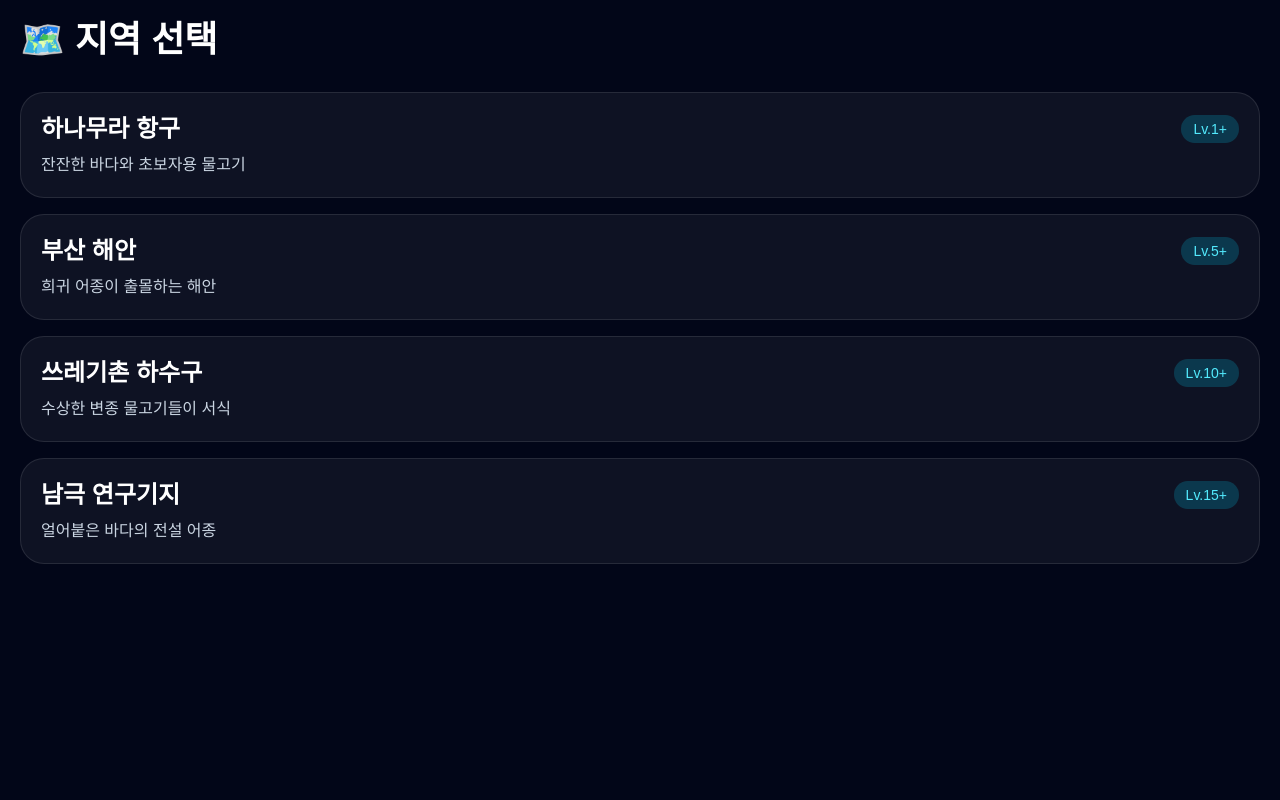
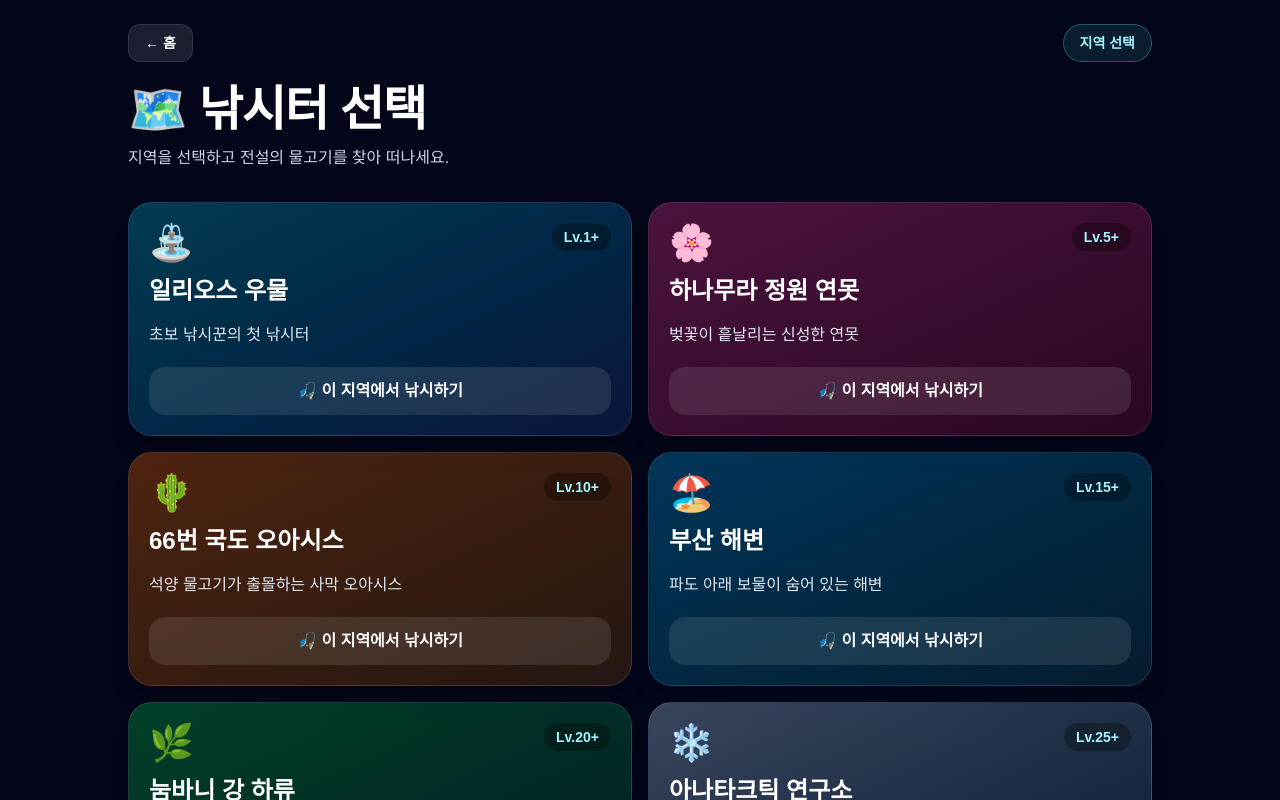
Before and after one commit to winzfs/overwatch-fishing-web, a Next.js app: page /regions in a window 1280 px wide. Shown: the top 800 px of the page. Built offline with nearby package versions, Linux system fonts and the light colour scheme.

Commit message:
fix region navigation

```diff
--- a/app/regions/page.tsx
+++ b/app/regions/page.tsx
@@ -1,54 +1,72 @@
+"use client";
+
 const regions = [
-      {
-          name: "하나무라 항구",
-              desc: "잔잔한 바다와 초보자용 물고기",
-                  level: 1,
-                    },
-                      {
-                          name: "부산 해안",
-                              desc: "희귀 어종이 출몰하는 해안",
-                                  level: 5,
-                                    },
-                                      {
-                                          name: "쓰레기촌 하수구",
-                                              desc: "수상한 변종 물고기들이 서식",
-                                                  level: 10,
-                                                    },
-                                                      {
-                                                          name: "남극 연구기지",
-                                                              desc: "얼어붙은 바다의 전설 어종",
-                                                                  level: 15,
-                                                                    },
+  { id: "ilios", emoji: "⛲", name: "일리오스 우물", desc: "초보 낚시꾼의 첫 낚시터", level: 1, color: "from-cyan-500/30 to-blue-900/30" },
+    { id: "hanamura", emoji: "🌸", name: "하나무라 정원 연못", desc: "벚꽃이 흩날리는 신성한 연못", level: 5, color: "from-pink-500/30 to-rose-900/30" },
+      { id: "route66", emoji: "🌵", name: "66번 국도 오아시스", desc: "석양 물고기가 출몰하는 사막 오아시스", level: 10, color: "from-orange-500/30 to-yellow-900/30" },
+        { id: "busan", emoji: "🏖️", name: "부산 해변", desc: "파도 아래 보물이 숨어 있는 해변", level: 15, color: "from-sky-500/30 to-cyan-900/30" },
+          { id: "numbani", emoji: "🌿", name: "눔바니 강 하류", desc: "독특한 생명체가 사는 도시의 강", level: 20, color: "from-green-500/30 to-emerald-900/30" },
+            { id: "antarctica", emoji: "❄️", name: "아나타크틱 연구소", desc: "빙하 아래 심해어가 잠든 극지 낚시터", level: 25, color: "from-blue-200/30 to-sky-900/30" },
+              { id: "horizon", emoji: "🌙", name: "호라이즌 달 식민지", desc: "저중력 수경 구역의 변이 어종", level: 30, color: "from-indigo-500/30 to-violet-950/30" },
+                { id: "null_sector", emoji: "🌑", name: "널 섹터 심연", desc: "초월적 존재들이 기다리는 최종 낚시터", level: 35, color: "from-zinc-700/40 to-black" },
                 ];
 
                 export default function RegionsPage() {
+                  function goFishing(regionId: string) {
+                      window.location.href = `/fishing?region=${regionId}`;
+                        }
+
                           return (
-                                                                          <main className="min-h-screen bg-slate-950 text-white p-5">
-                                                                                <h1 className="mb-8 text-4xl font-black">
-                                                                                        🗺️ 지역 선택
+                              <main className="min-h-screen bg-slate-950 px-5 py-6 text-white">
+                                    <div className="mx-auto max-w-5xl">
+                                            <div className="mb-6 flex items-center justify-between">
+                                                      <button
+                                                                  onClick={() => (window.location.href = "/")}
+                                                                              className="rounded-xl border border-white/10 bg-white/10 px-4 py-2 text-sm font-bold"
+                                                                                        >
+                                                                                                    ← 홈
+                                                                                                              </button>
+
+                                                                                                                        <div className="rounded-full border border-cyan-300/30 bg-cyan-300/10 px-4 py-2 text-sm font-bold text-cyan-200">
+                                                                                                                                    지역 선택
+                                                                                                                                              </div>
+                                                                                                                                                      </div>
+
+                                                                                                                                                              <h1 className="text-4xl font-black tracking-tight sm:text-5xl">
+                                                                                                                                                                        🗺️ 낚시터 선택
                                                                                                                                                                                 </h1>
 
-                                                                                                    <div className="grid gap-4">
+                                                                                                                                                                                        <p className="mt-3 text-slate-300">
+                                                                                                                                                                                                  지역을 선택하고 전설의 물고기를 찾아 떠나세요.
+                                                                                                                                                                                                          </p>
+
+                                                                                                                                                                                                                  <div className="mt-8 grid gap-4 sm:grid-cols-2">
                                                                                                                                                                                                                             {regions.map((region) => (
                                                                                                                                                                                                                                         <button
-                                                                                                                                  key={region.name}
-                                                                                                                                              className="rounded-3xl border border-white/10 bg-white/5 p-5 text-left transition hover:bg-cyan-400/10"
+                                                                                                                                                                                                                                                      key={region.id}
+                                                                                                                                                                                                                                                                    type="button"
+                                                                                                                                                                                                                                                                                  onClick={() => goFishing(region.id)}
+                                                                                                                                                                                                                                                                                                className={`w-full rounded-3xl border border-white/10 bg-gradient-to-br ${region.color} p-5 text-left shadow-xl transition active:scale-[0.98]`}
                                                                                                                                                                                                                                                                                                             >
-                                                                                                                                                                    <div className="flex items-center justify-between">
-                                                                                                                                                                                  <h2 className="text-2xl font-black">
-                                                                                                                                                                                                  {region.name}
-                                                                                                                                                                                                                </h2>
+                                                                                                                                                                                                                                                                                                                          <div className="flex items-start justify-between gap-3">
+                                                                                                                                                                                                                                                                                                                                          <div>
+                                                                                                                                                                                                                                                                                                                                                            <div className="text-4xl">{region.emoji}</div>
+                                                                                                                                                                                                                                                                                                                                                                              <h2 className="mt-3 text-2xl font-black">{region.name}</h2>
+                                                                                                                                                                                                                                                                                                                                                                                              </div>
 
-                                                                                                                                                                                                                              <span className="rounded-full bg-cyan-400/20 px-3 py-1 text-sm text-cyan-300">
+                                                                                                                                                                                                                                                                                                                                                                                                              <span className="rounded-full bg-black/30 px-3 py-1 text-sm font-bold text-cyan-200">
                                                                                                                                                                                                                                                                                                                                                                                                                                 Lv.{region.level}+
                                                                                                                                                                                                                                                                                                                                                                                                                                                 </span>
                                                                                                                                                                                                                                                                                                                                                                                                                                                               </div>
 
-                                                                                                                                                                                                                                                                                    <p className="mt-2 text-slate-300">
-                                                                                                                                                                                                                                                                                                  {region.desc}
-                                                                                                                                                                                                                                                                                                              </p>
+                                                                                                                                                                                                                                                                                                                                                                                                                                                                            <p className="mt-4 leading-6 text-slate-200">{region.desc}</p>
+
+                                                                                                                                                                                                                                                                                                                                                                                                                                                                                          <div className="mt-5 rounded-2xl bg-white/10 px-4 py-3 text-center font-black">
+                                                                                                                                                                                                                                                                                                                                                                                                                                                                                                          🎣 이 지역에서 낚시하기
+                                                                                                                                                                                                                                                                                                                                                                                                                                                                                                                        </div>
                                                                                                                                                                                                                                                                                                                                                                                                                                                                                                                                     </button>
                                                                                                                                                                                                                                                                                                                                                                                                                                                                                                                                               ))}
+                                                                                                                                                                                                                                                                                                                                                                                                                                                                                                                                                      </div>
                                                                                                                                                                                                                                                                                                                                                                                                                                                                                                                                                             </div>
                                                                                                                                                                                                                                                                                                                                                                                                                                                                                                                                                                 </main>
                                                                                                                                                                                                                                                                                                                                                                                                                                                                                                                                                                   );
```
Lines whose indentation alone changed are shown as unchanged.
